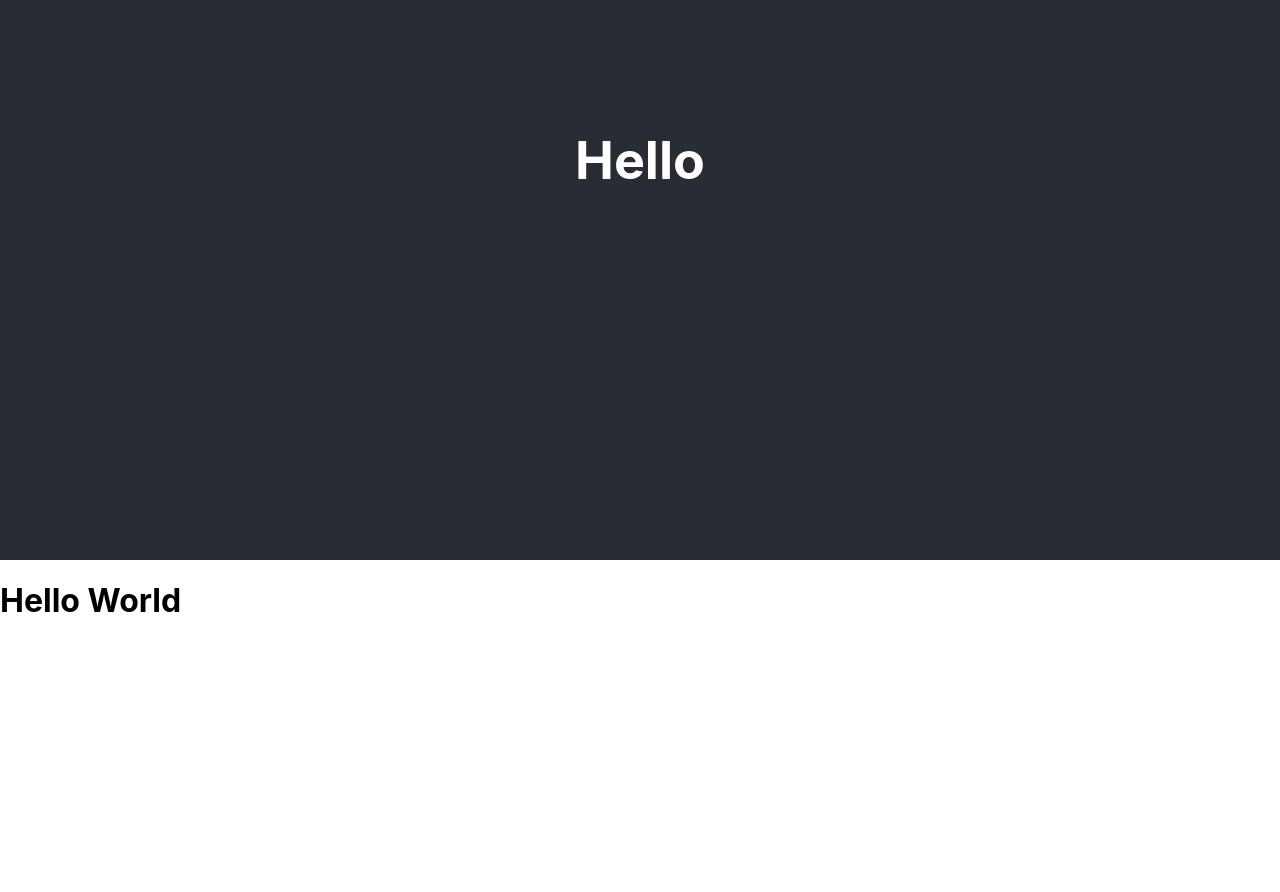
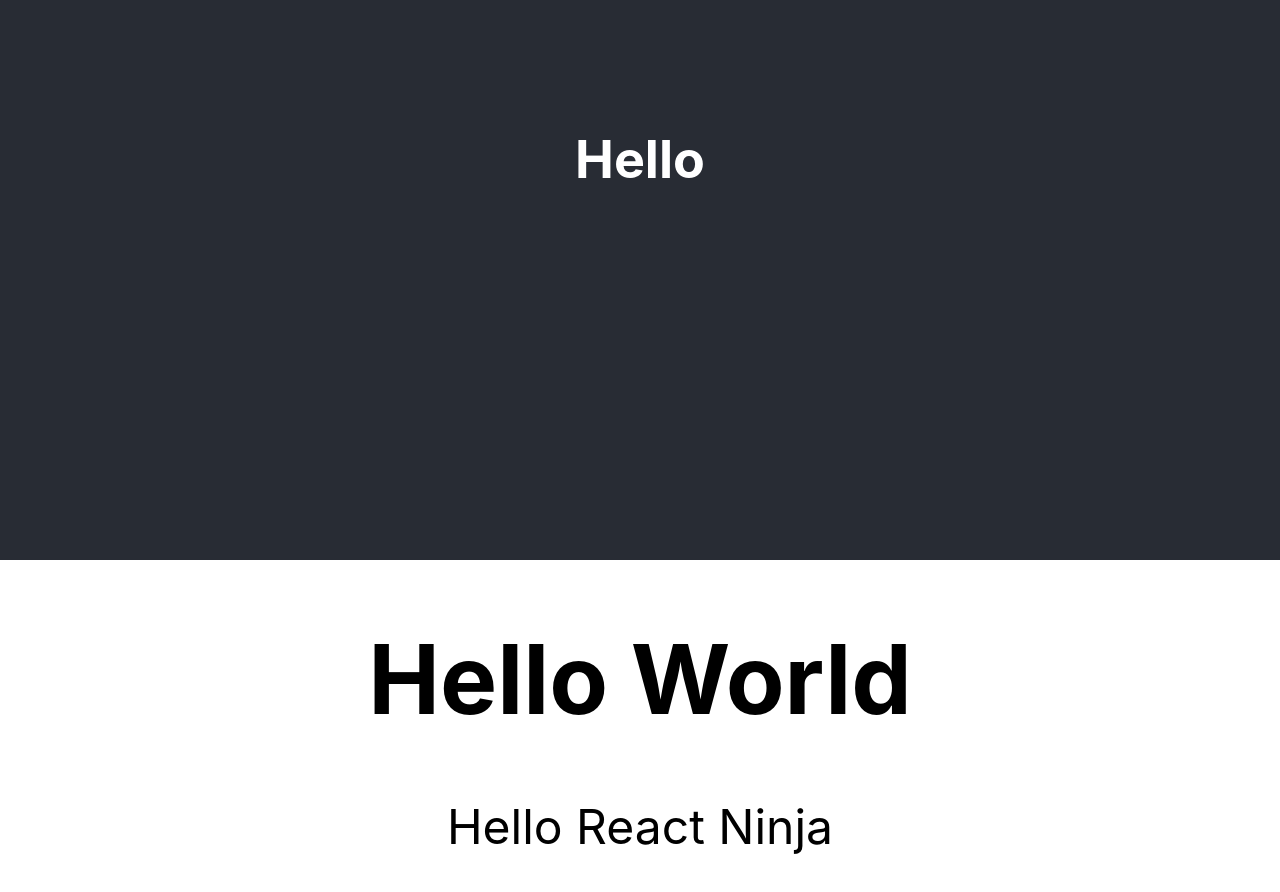
Before and after one commit to ChrisAgold/React-Practice, a React (Create React App) app: page / in a window 1280 px wide. Shown: the part 240-1132 px from the top of the page. Before the commit the page ends 882 px from the top, so only its background shows below. Built offline with nearby package versions, Linux system fonts and the light colour scheme.

Commit message:
added new components

```diff
--- a/package.json
+++ b/package.json
@@ -9,6 +9,7 @@
     "react": "^17.0.2",
     "react-dom": "^17.0.2",
     "react-scripts": "4.0.3",
+    "tachyons": "^4.12.0",
     "web-vitals": "^1.1.2"
   },
   "scripts": {
--- /dev/null
+++ b/src/Hello.css
@@ -0,0 +1 @@
+h1 {}
--- a/src/Hello.js
+++ b/src/Hello.js
@@ -1,9 +1,13 @@
-import React, { Component } from 'react';
+import React, {Component} from 'react';
+import './Hello.css';
 
-class Hello extends Component {
-    render() {
-        return <h1>Hello World</h1>
-    }
+const Hello = (props) => {
+    return (
+        <div class='f1 tc'>
+            <h1>Hello World</h1>
+            <p>{props.greeting}</p>
+        </div>
+    );
 }
 
 export default Hello;
--- a/src/index.js
+++ b/src/index.js
@@ -7,6 +7,7 @@ import * as pi from "./math.js";
 import * as cal from "./calculator.js";
 
 import Hello from './Hello.js'
+import 'tachyons';
 
 // ReactDOM.render(
 //     <ul>
@@ -21,7 +22,7 @@ import Hello from './Hello.js'
 ReactDOM.render(
     <React.StrictMode>
         <App/>
-        <Hello/>
+        <Hello greeting={'Hello React Ninja'}/>
     </React.StrictMode>,
     document.getElementById('root')
 );
```
Also changed, not shown: 1 other file (tests, documents, lock files or other folders).
